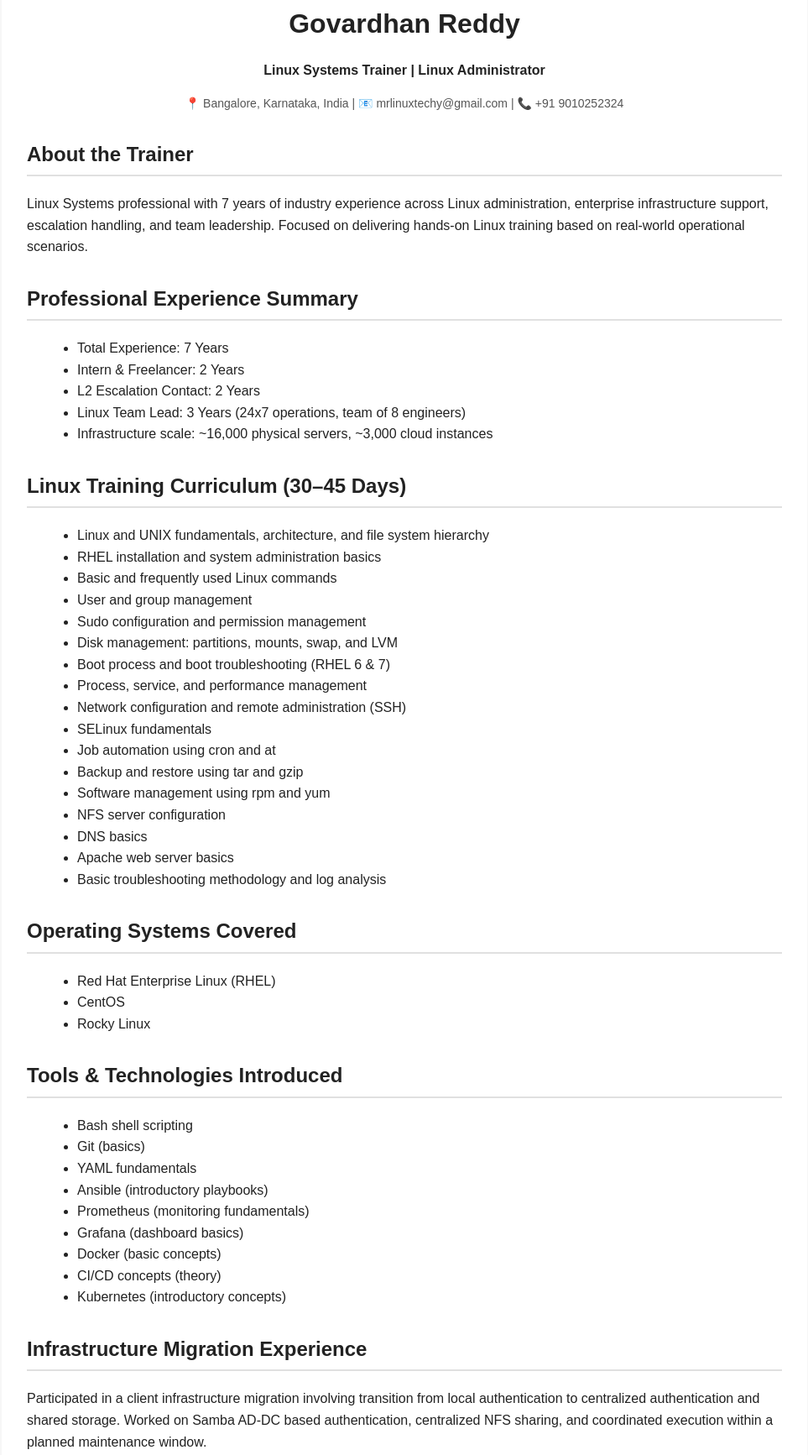
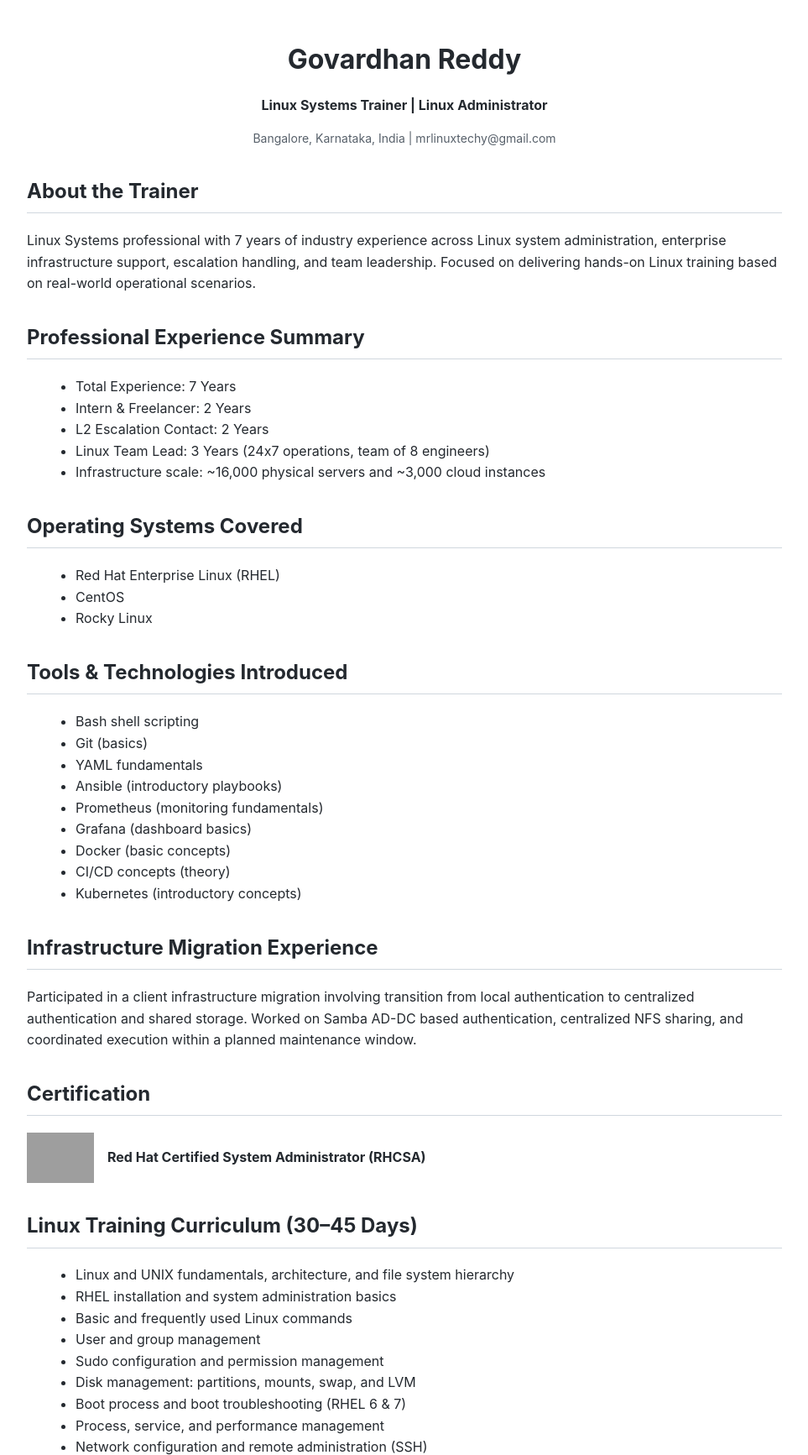
Before and after one commit to mrlinuxtechy-dot/mrlinuxtechy-dot.github.io, a plain HTML site: page index.html in a window 1280 px wide. Shown: the part 48-1781 px from the top of the page at 84% size, without its empty margins (158-1121 px from the left). Drawn offline with Linux system fonts and the light colour scheme; grey boxes are pictures that could not be loaded.

Commit message:
Update index.html

```diff
--- a/index.html
+++ b/index.html
@@ -4,41 +4,69 @@
   <meta charset="UTF-8">
   <title>Govardhan Reddy | Linux Systems Trainer</title>
   <meta name="viewport" content="width=device-width, initial-scale=1.0">
+
   <style>
     body {
-      font-family: Arial, Helvetica, sans-serif;
+      font-family: -apple-system, BlinkMacSystemFont, "Segoe UI",
+                   Helvetica, Arial, sans-serif;
       margin: 0;
-      padding: 0;
-      background: #f7f7f7;
-      color: #222;
+      background-color: #f6f8fa; /* GitHub light background */
+      color: #24292f;
       line-height: 1.6;
     }
+
     .container {
       max-width: 900px;
-      margin: auto;
+      margin: 40px auto;
       background: #ffffff;
-      padding: 30px;
+      padding: 32px;
+      border-radius: 6px;
+      box-shadow: 0 1px 3px rgba(27,31,36,0.12);
     }
+
     h1 {
-      margin-bottom: 5px;
+      margin-bottom: 4px;
     }
+
     h2 {
-      border-bottom: 2px solid #e0e0e0;
-      padding-bottom: 5px;
-      margin-top: 30px;
+      margin-top: 32px;
+      border-bottom: 1px solid #d0d7de;
+      padding-bottom: 6px;
     }
+
     .header {
       text-align: center;
     }
-    .contact {
+
+    .meta {
       font-size: 14px;
-      color: #555;
+      color: #57606a;
     }
+
     ul {
-      margin-left: 20px;
+      margin-left: 18px;
+    }
+
+    .cert {
+      margin-top: 20px;
+      display: flex;
+      align-items: center;
+      gap: 16px;
+    }
+
+    .cert img {
+      height: 60px;
+    }
+
+    footer {
+      margin-top: 40px;
+      font-size: 13px;
+      color: #6e7781;
+      text-align: center;
     }
   </style>
 </head>
+
 <body>
 
 <div class="container">
@@ -46,18 +74,18 @@
   <div class="header">
     <h1>Govardhan Reddy</h1>
     <p><strong>Linux Systems Trainer | Linux Administrator</strong></p>
-    <p class="contact">
-      📍 Bangalore, Karnataka, India |
-      📧 mrlinuxtechy@gmail.com |
-      📞 +91 9010252324
+    <p class="meta">
+      Bangalore, Karnataka, India |
+      mrlinuxtechy@gmail.com
     </p>
   </div>
 
   <h2>About the Trainer</h2>
   <p>
-    Linux Systems professional with 7 years of industry experience across Linux administration,
-    enterprise infrastructure support, escalation handling, and team leadership.
-    Focused on delivering hands-on Linux training based on real-world operational scenarios.
+    Linux Systems professional with 7 years of industry experience across Linux
+    system administration, enterprise infrastructure support, escalation handling,
+    and team leadership. Focused on delivering hands-on Linux training based on
+    real-world operational scenarios.
   </p>
 
   <h2>Professional Experience Summary</h2>
@@ -66,28 +94,7 @@
     <li>Intern & Freelancer: 2 Years</li>
     <li>L2 Escalation Contact: 2 Years</li>
     <li>Linux Team Lead: 3 Years (24x7 operations, team of 8 engineers)</li>
-    <li>Infrastructure scale: ~16,000 physical servers, ~3,000 cloud instances</li>
-  </ul>
-
-  <h2>Linux Training Curriculum (30–45 Days)</h2>
-  <ul>
-    <li>Linux and UNIX fundamentals, architecture, and file system hierarchy</li>
-    <li>RHEL installation and system administration basics</li>
-    <li>Basic and frequently used Linux commands</li>
-    <li>User and group management</li>
-    <li>Sudo configuration and permission management</li>
-    <li>Disk management: partitions, mounts, swap, and LVM</li>
-    <li>Boot process and boot troubleshooting (RHEL 6 & 7)</li>
-    <li>Process, service, and performance management</li>
-    <li>Network configuration and remote administration (SSH)</li>
-    <li>SELinux fundamentals</li>
-    <li>Job automation using cron and at</li>
-    <li>Backup and restore using tar and gzip</li>
-    <li>Software management using rpm and yum</li>
-    <li>NFS server configuration</li>
-    <li>DNS basics</li>
-    <li>Apache web server basics</li>
-    <li>Basic troubleshooting methodology and log analysis</li>
+    <li>Infrastructure scale: ~16,000 physical servers and ~3,000 cloud instances</li>
   </ul>
 
   <h2>Operating Systems Covered</h2>
@@ -112,15 +119,47 @@
 
   <h2>Infrastructure Migration Experience</h2>
   <p>
-    Participated in a client infrastructure migration involving transition from local authentication
-    to centralized authentication and shared storage. Worked on Samba AD-DC based authentication,
-    centralized NFS sharing, and coordinated execution within a planned maintenance window.
+    Participated in a client infrastructure migration involving transition from
+    local authentication to centralized authentication and shared storage.
+    Worked on Samba AD-DC based authentication, centralized NFS sharing,
+    and coordinated execution within a planned maintenance window.
   </p>
 
   <h2>Certification</h2>
+  <div class="cert">
+    <img
+      src="https://www.redhat.com/cms/managed-files/rhcsa-logo.png"
+      alt="RHCSA Certification Logo">
+    <div>
+      <strong>Red Hat Certified System Administrator (RHCSA)</strong>
+    </div>
+  </div>
+
+  <!-- COURSE CONTENT AT THE BOTTOM (AS REQUESTED) -->
+  <h2>Linux Training Curriculum (30–45 Days)</h2>
   <ul>
-    <li>Red Hat Certified System Administrator (RHCSA)</li>
+    <li>Linux and UNIX fundamentals, architecture, and file system hierarchy</li>
+    <li>RHEL installation and system administration basics</li>
+    <li>Basic and frequently used Linux commands</li>
+    <li>User and group management</li>
+    <li>Sudo configuration and permission management</li>
+    <li>Disk management: partitions, mounts, swap, and LVM</li>
+    <li>Boot process and boot troubleshooting (RHEL 6 & 7)</li>
+    <li>Process, service, and performance management</li>
+    <li>Network configuration and remote administration (SSH)</li>
+    <li>SELinux fundamentals</li>
+    <li>Job automation using cron and at</li>
+    <li>Backup and restore using tar and gzip</li>
+    <li>Software management using rpm and yum</li>
+    <li>NFS server configuration</li>
+    <li>DNS basics</li>
+    <li>Apache web server basics</li>
+    <li>Basic troubleshooting methodology and log analysis</li>
   </ul>
+
+  <footer>
+    © Govardhan Reddy — Linux Systems Training
+  </footer>
 
 </div>
 
```
